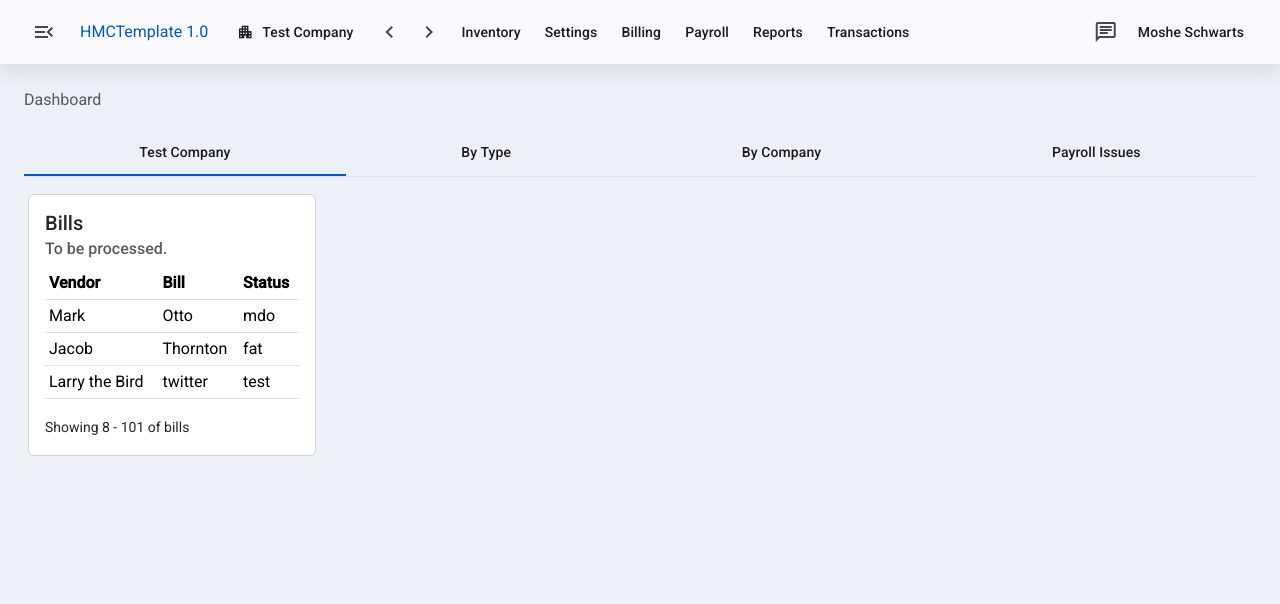
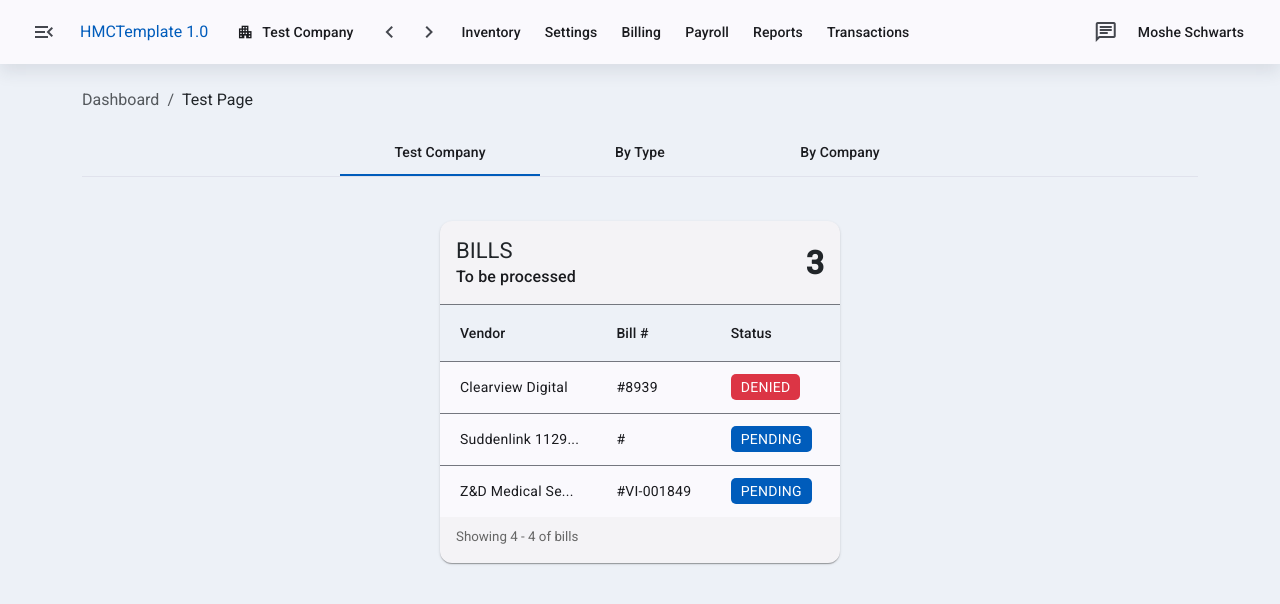
Before and after one commit to shimonlebo/HmcTemplate, an Angular app: page /dashboard in a window 1280 px wide. Shown: the top 604 px of the page. Built offline with nearby package versions, Linux system fonts and the light colour scheme.

Commit message:
centered mat tabs

```diff
--- a/src/app/pages/home/home.component.html
+++ b/src/app/pages/home/home.component.html
@@ -1,204 +1,129 @@
+
+<div class="container">
   <nav aria-label="breadcrumb">
     <ol class="breadcrumb">
       <li class="breadcrumb-item active" aria-current="page">Dashboard</li>
+      <li class="breadcrumb-item">Test Page</li>
     </ol>
   </nav>
-
   <mat-tab-group class="tab-container" dynamicHeight>
     <mat-tab label="{{companyName}}">
-    <mat-grid-list cols="4" gutterSize="1rem">
-      <mat-grid-tile>
-        <div class="card" style="width: 18rem;">
-          <div class="card-body">
-            <h5 class="card-title">Bills</h5>
-            <h6 class="card-subtitle mb-2 text-body-secondary">To be processed.</h6>
-            <table class="table table-sm">
-              <thead>
+      <div class="row my-4">
+        <div class="col">
+          <mat-card class="bills-card">
+            <mat-card-header>
+              <div class="header-content">
+                <div>
+                  <mat-card-title>BILLS</mat-card-title>
+                  <mat-card-subtitle>To be processed</mat-card-subtitle>
+                </div>
+                <div class="bill-count">3</div>
+              </div>
+            </mat-card-header>
+            <mat-divider></mat-divider>
+            <mat-card-content>
+              <div class="scrollable-content">
+                <table mat-table [dataSource]="bills" class="mat-elevation-z8">
+                  <ng-container matColumnDef="vendor">
+                    <th mat-header-cell *matHeaderCellDef> Vendor </th>
+                    <td mat-cell *matCellDef="let element"> {{element.vendor}} </td>
+                  </ng-container>
+                  <ng-container matColumnDef="billNumber">
+                    <th mat-header-cell *matHeaderCellDef> Bill # </th>
+                    <td mat-cell *matCellDef="let element"> {{element.billNumber}} </td>
+                  </ng-container>
+                  <ng-container matColumnDef="status">
+                    <th mat-header-cell *matHeaderCellDef> Status </th>
+                    <td mat-cell *matCellDef="let element">
+                      <span [ngClass]="{'status-denied': element.status === 'DENIED', 'status-pending': element.status === 'PENDING'}">
+                        {{element.status}}
+                      </span>
+                    </td>
+                  </ng-container>
+                  <tr mat-header-row *matHeaderRowDef="displayedColumns"></tr>
+                  <tr mat-row *matRowDef="let row; columns: displayedColumns;"></tr>
+                </table>
+              </div>
+              <div class="footer">
+                Showing {{bills.length}} - {{bills.length}} of bills
+              </div>
+            </mat-card-content>
+              </mat-card>
+        </div>
+      </div>
+    </mat-tab>
+    <mat-tab label="By Type">
+      <div class="row g-3 my-4">
+        <div class="col">
+          <div class="card">
+            <div class="card-header bg-white d-flex justify-content-between align-items-center">
+                <div>
+                    <h5 class="mb-0">BILLS</h5>
+                    <small class="text-muted">To be processed</small>
+                </div>
+                <div class="h2 mb-0">3</div>
+            </div>
+            <div class="table-responsive">
+                <table class="table table-hover mb-0">
+                    <thead class="sticky-top">
                         <tr>
-                  <th scope="col">Vendor</th>
-                  <th scope="col">Bill</th>
-                  <th scope="col">Status</th>
+                            <th>Vendor</th>
+                            <th>Bill #</th>
+                            <th>Status</th>
                         </tr>
                     </thead>
                     <tbody>
                         <tr>
-                  <td>Mark</td>
-                  <td>Otto</td>
-                  <td>mdo</td>
+                            <td>Clearview Digital</td>
+                            <td>#8939</td>
+                            <td><span class="badge bg-danger">DENIED</span></td>
                         </tr>
                         <tr>
-                  <td>Jacob</td>
-                  <td>Thornton</td>
-                  <td>fat</td>
+                            <td class="text-truncate">Suddenlink 1129</td>
+                            <td>#</td>
+                            <td><span class="badge bg-warning text-dark">PENDING</span></td>
                         </tr>
                         <tr>
-                  <td>Larry the Bird</td>
-                  <td>twitter</td>
-                  <td>test</td>
+                            <td>Suddenlink 1129...</td>
+                            <td>#</td>
+                            <td><span class="badge bg-primary text-white">Approved</span></td>
                         </tr>
-              </tbody>
-            </table>
-            <small>Showing 8 - 101 of bills</small>
-          </div>
-        </div>
-      </mat-grid-tile>
-    </mat-grid-list>
-
-
-  </mat-tab>
-  <mat-tab label="By Type">
-    <div class="outer-dt-container clear-fix">
-      <div class="wrapper">
-        <!--all comp bills table-->
-        <div>
-          <div class="f-th">
-            <div>
-              <b style="font-size: 20px;">BILLS</b>
-              <span style="display: block; font-weight: normal; font-size: 15px;">To be processed</span>
-            </div>
-            <span class="number">101</span>
-          </div>
-          <table class="table-1">
-            <thead>
-              <tr class="second-th">
-                <th>Company</th>
-                <th style="text-align: center; width: 104px;">Open Bills</th>
+                        <tr>
+                            <td>Z&D Medical Services</td>
+                            <td>#VI-001849</td>
+                            <td><span class="badge bg-warning text-dark">PENDING</span></td>
                         </tr>
-            </thead>
-          </table>
-          <div class="costom-scroll">
-            <table class="table-1">
-              <tbody>
                         <tr>
-                  <td style="border-left: none;">{{companyName}}</td>
-                  <td style="border-right: none;" class="numbers">101</td>
+                          <td>Z&D Medical Services</td>
+                          <td>#VI-001849</td>
+                          <td><span class="badge bg-warning text-dark">PENDING</span></td>
                       </tr>
                     </tbody>
                 </table>
             </div>
-          <p class="results">Showing 1 - 101 of companies</p>
+            <div class="card-footer text-muted">
+                Showing 3 - 3 of 3 bills
             </div>
-        <!--all comp requests table-->
-        <div>
-          <div class="f-th">
-            <div>
-              <b style="font-size: 20px;">REQUESTS</b>
-              <span style="display: block; font-weight: normal; font-size: 15px;">To be processed</span>
-            </div>
-            <span class="number">101</span>
-          </div>
-          <table class="table-1">
-            <thead>
-              <tr class="second-th">
-                <th>Company</th>
-                <th style="text-align: center; width: 110px;">Open Requests</th>
-              </tr>
-            </thead>
-          </table>
-          <div class="costom-scroll">
-            <table class="table-1">
-              <tbody>
-                <tr>
-                  <td style="border-left: none;">{{companyName}}</td>
-                  <td style="border-right: none;" class="numbers">101</td>
-                </tr>
-              </tbody>
-            </table>
-          </div>
-          <p class="results">Showing 1 - 101 of companies</p>
-        </div>
-        <!--all comp po table-->
-        <div>
-          <div class="f-th">
-            <div>
-              <b style="font-size: 20px;">PURCHASE ORDERS</b>
-              <span style="display: block; font-weight: normal; font-size: 15px;">To be processed</span>
-            </div>
-            <span class="number">101</span>
-          </div>
-          <table class="table-1">
-            <thead>
-              <tr class="second-th">
-                <th>Company</th>
-                <th style="text-align: center; width: 110px;">Open POs</th>
-              </tr>
-            </thead>
-          </table>
-          <div class="costom-scroll">
-            <table class="table-1">
-              <tbody>
-                <tr>
-                  <td style="border-left: none;">{{companyName}}</td>
-                  <td style="border-right: none;" class="numbers">101</td>
-                </tr>
-              </tbody>
-            </table>
-          </div>
-          <p class="results">Showing 1 - 101 of companies</p>
         </div>
         </div>
       </div>
     </mat-tab>
     <mat-tab label="By Company">
+      <div class="my-4">
         <mat-accordion>
-      <mat-expansion-panel hideToggle>
+          <mat-expansion-panel>
             <mat-expansion-panel-header>
               <mat-panel-title>
-            This is the expansion title
+                This is the panel title
               </mat-panel-title>
               <mat-panel-description>
-            This is a summary of the content
+                This is the panel description
               </mat-panel-description>
             </mat-expansion-panel-header>
             <p>This is the primary content of the panel.</p>
           </mat-expansion-panel>
-      <mat-expansion-panel (opened)="panelOpenState = true"
-                           (closed)="panelOpenState = false">
-        <mat-expansion-panel-header>
-          <mat-panel-title>
-            Self aware panel
-          </mat-panel-title>
-          <mat-panel-description>
-            Currently I am {{panelOpenState ? 'open' : 'closed'}}
-          </mat-panel-description>
-        </mat-expansion-panel-header>
-        <p>I'm visible because I am open</p>
-      </mat-expansion-panel>
         </mat-accordion>
-
-  </mat-tab>
-  <mat-tab label="Payroll Issues">
-    <mat-accordion multi="true">
-      @if (loadData) {
-      <div>Loading...</div>
-      }
-      @else {
-      <mat-expansion-panel [class.disable-panel-header-pointer-events]="true" [expanded]="false" hideToggle="true">
-        <mat-expansion-panel-header>
-          <mat-panel-title>
-            <a>{{companyName}}</a>
-          </mat-panel-title>
-          <mat-panel-description>
-            <span style="margin-right: 20px;">
-              <strong>PTO From PTO Report:</strong> <span style="padding-left: 15px;">1.2-2</span>
-            </span>
-            <span style="margin-right: 20px;">
-              <strong>PTO From Balance Sheet:</strong> <span style="padding-left: 15px;">1.2-2</span>
-            </span>
-            <span style="margin-right: 20px;">
-              <strong>Sick From PTOReport:</strong> <span style="padding-left: 15px;">1.2-2</span>
-            </span>
-            <span style="margin-right: 20px;">
-              <strong>Sick From Balance Sheet:</strong> <span style="padding-left: 15px;">1.2-2</span>
-            </span>
-            <span style="margin-right: 20px;">
-              <strong><a class="a-process" href="#" target="_blank" style="color: rgba(0,0,0,.54)">Go To
-                  Page</a></strong> <span style="padding-left: 15px;"></span>
-            </span>
-          </mat-panel-description>
-        </mat-expansion-panel-header>
-      </mat-expansion-panel>
-      }
-    </mat-accordion>
+      </div>
     </mat-tab>
   </mat-tab-group>
+</div>
--- a/src/app/pages/home/home.component.scss
+++ b/src/app/pages/home/home.component.scss
@@ -1,7 +1,22 @@
-mat-tab-group {
-  flex: 1;
+::ng-deep .mat-mdc-tab-labels {
+  justify-content: center;
+}
+
+::ng-deep .mat-mdc-tab.mdc-tab {
+  flex-grow: 0 !important;
+  min-width: 200px;
+}
+
+/* Prevents tab labels from stretching */
+.mat-tab-labels {
   display: flex;
-  flex-direction: column;
+  justify-content: center;
+}
+
+/* Ensures each tab label fits its content */
+.mat-tab-label {
+  flex: 0 1 auto;
+  width: fit-content;
 }
 
 .mat-tab-body-wrapper {
@@ -16,3 +31,146 @@ mat-tab-group {
   overflow-y: auto;
   padding: 16px; /* Add padding if needed */
 }
+
+.bills-card {
+  width: 100%;
+  max-width: 400px;
+  margin: 20px auto;
+}
+
+.header-content {
+  width: 100%;
+  display: flex;
+  justify-content: space-between;
+  align-items: center;
+  padding-bottom: 15px;
+}
+
+.bill-count {
+  font-size: 2rem;
+  font-weight: bold;
+}
+
+table {
+  width: 100%;
+}
+
+.status-denied {
+  color: white;
+  background-color: #dc3545;
+  padding: 5px 10px;
+  border-radius: 5px;
+}
+
+.status-pending {
+  color: white;
+  background-color: #005cbb;
+  padding: 5px 10px;
+  border-radius: 5px;
+}
+
+.footer {
+  margin-top: 10px;
+  color: #666;
+  padding: 0 16px;
+  font-size: smaller;
+}
+
+.mat-header-row {
+  position: sticky;
+  top: 0;
+  z-index: 10; /* ensure the header is above other content */
+  background-color: #fff; /* match the background to your table/card theme */
+}
+
+.mat-mdc-card-content {
+  padding-right: 0;
+  padding-left: 0;
+}
+
+.scrollable-content {
+  max-height: 212px; /* Adjust based on your needs */
+  overflow-y: auto;
+}
+
+/* Custom Scrollbar styles */
+.scrollable-content::-webkit-scrollbar {
+  width: 3px;
+}
+
+.scrollable-content::-webkit-scrollbar-track {
+  background: #f1f1f1;
+}
+
+.scrollable-content::-webkit-scrollbar-thumb {
+  background: #888;
+  border-radius: 5px;
+}
+
+.scrollable-content::-webkit-scrollbar-thumb:hover {
+  background: #555;
+}
+
+.card {
+  max-width: 400px;
+}
+
+.card-header {
+  font-size: 14px;
+  padding: 15px 20px;
+}
+
+td, th {
+  text-wrap: nowrap;
+  white-space: nowrap;
+  overflow: hidden;
+  text-overflow: ellipsis;
+  max-width: 150px;
+}
+
+th {
+  background-color: #edf1f7 !important;
+  font-weight: 500;
+}
+
+th:first-child, td:first-child {
+  padding-left: 20px;
+}
+
+th:last-child, td:last-child {
+  padding-right: 20px;
+}
+
+.card-footer {
+  background-color: white;
+  border-top: 0;
+  font-size: small;
+  padding: 15px 20px;
+}
+
+.table {
+  margin-bottom: 0; /* Remove bottom margin from table */
+}
+
+.badge {
+  padding: 0.5em 0.75em;
+  font-weight: inherit;
+}
+
+.table-responsive {
+  max-height: 211px; /* Adjust based on your needs */
+  overflow-y: auto;
+  overflow-x: hidden;
+}
+
+.sticky-top {
+  position: sticky;
+  top: 0; /* Ensure the header sticks to the top of the scrollable area */
+  z-index: 1020; /* Above fixed elements but below modal overlays */
+}
+
+.mat-mdc-table thead {
+  position: sticky;
+  top: 0;
+  z-index: 1020;
+}
--- a/src/app/pages/home/home.component.ts
+++ b/src/app/pages/home/home.component.ts
@@ -1,4 +1,5 @@
 import { Component } from '@angular/core';
+import { CommonModule } from '@angular/common';
 import { MatTabsModule } from '@angular/material/tabs';
 import { MatAccordion } from '@angular/material/expansion';
 import { MatCardModule } from '@angular/material/card';
@@ -6,23 +7,41 @@ import { MatExpansionModule } from '@angular/material/expansion';
 import { MatGridListModule } from '@angular/material/grid-list';
 import { MatIconModule } from '@angular/material/icon';
 import { MatButtonModule } from '@angular/material/button';
+import {MatTableModule} from '@angular/material/table';
+import {MatDividerModule} from '@angular/material/divider';
+
+interface Bill {
+  vendor: string;
+  billNumber: string;
+  status: string;
+}
 
 @Component({
   selector: 'app-home',
   standalone: true,
   imports: [
+    CommonModule,
     MatTabsModule,
     MatAccordion,
     MatCardModule,
     MatExpansionModule,
     MatGridListModule,
     MatIconModule,
-    MatButtonModule
+    MatButtonModule,
+    MatTableModule,
+    MatDividerModule
   ],
   templateUrl: './home.component.html',
   styleUrl: './home.component.scss'
 })
 export class HomeComponent {
+  displayedColumns: string[] = ['vendor', 'billNumber', 'status'];
+  bills: Bill[] = [
+    { vendor: 'Clearview Digital', billNumber: '#8939', status: 'DENIED' },
+    { vendor: 'Suddenlink 1129...', billNumber: '#', status: 'PENDING' },
+    { vendor: 'Z&D Medical Se...', billNumber: '#VI-001849', status: 'PENDING' },
+    { vendor: 'Z&D Medical Se...', billNumber: '#VI-001849', status: 'PENDING' },
+  ];
   companyName: string = 'Test Company';
   showAllComps: boolean = false;
   loadData: boolean = false;
```
Lines whose indentation alone changed are shown as unchanged.
